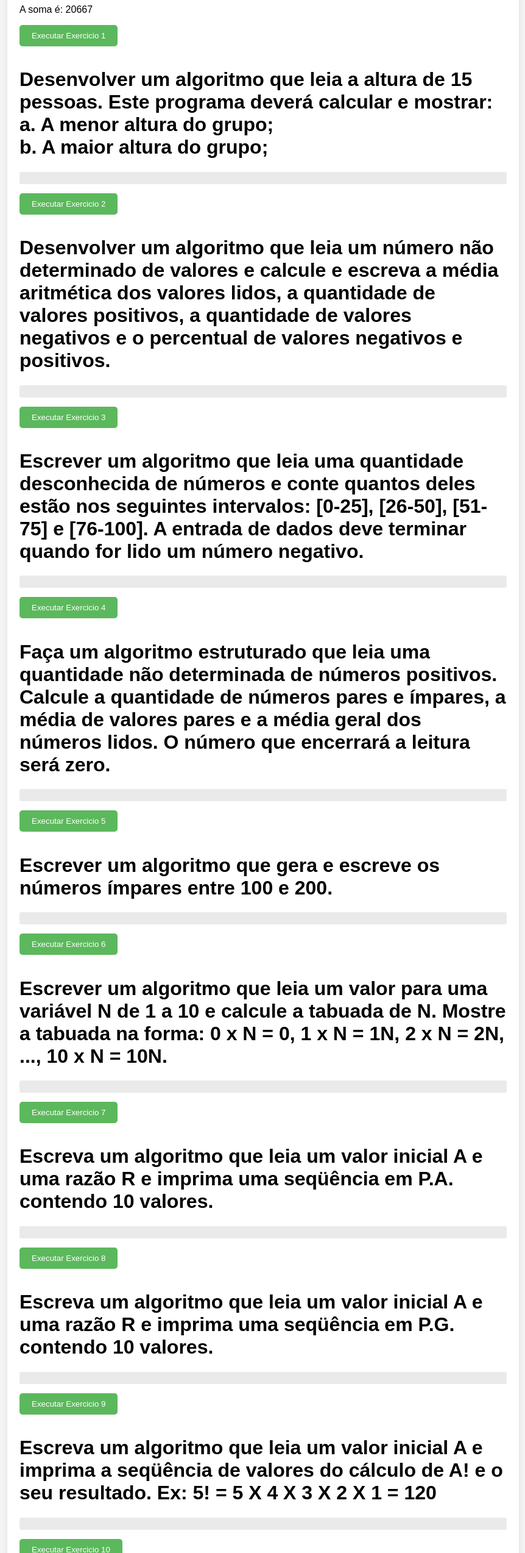
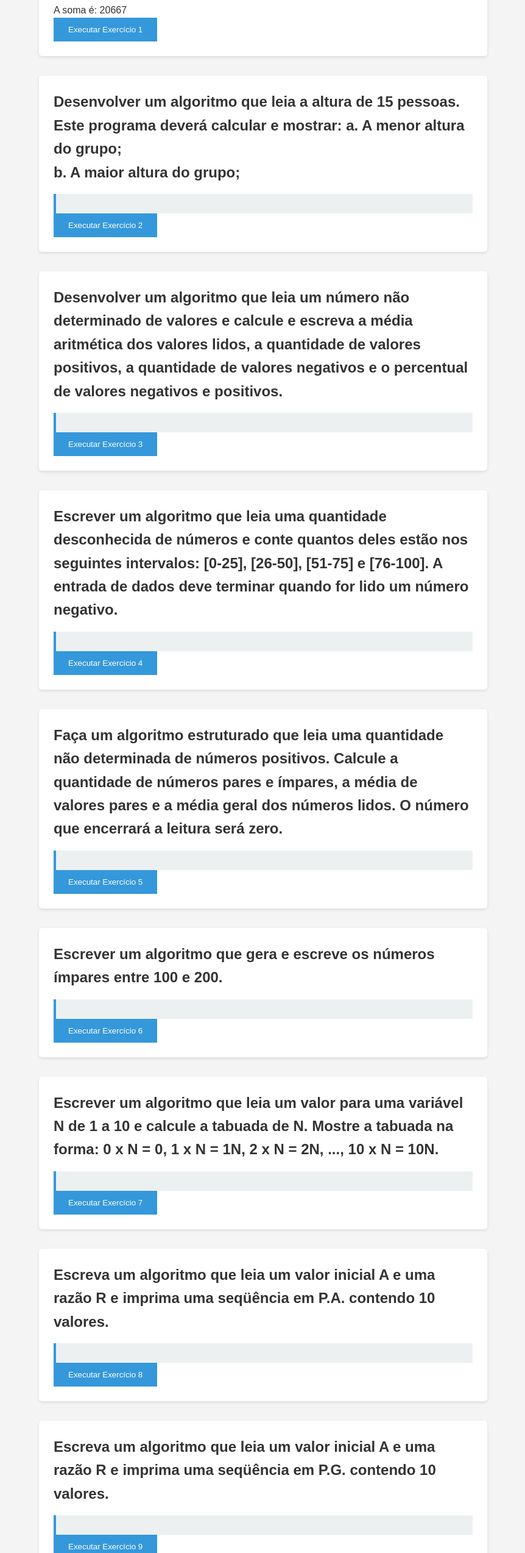
Before and after one commit to AndreLuizTuf/Exercicios, a plain HTML site: page Exercício2/index.html in a window 1280 px wide. Shown: the part 161-2708 px from the top of the page at 61% size, without its empty margins (208-1070 px from the left). Drawn offline with Linux system fonts and the light colour scheme.

Commit message:
corrigindo exercício

```diff
--- a/Exercício2/index.html
+++ b/Exercício2/index.html
@@ -1,71 +1,105 @@
 <!DOCTYPE html>
 <html lang="pt-BR">
   <head>
-  <meta charset="UTF-8">
-  <meta name="viewport" content="width=device-width, initial-scale=1.0">
+    <meta charset="UTF-8" />
+    <meta name="viewport" content="width=device-width, initial-scale=1.0" />
     <title>Exercícios de Algoritmos</title>
-  <link rel="stylesheet" href="styles.css">
+    <link rel="stylesheet" href="styles.css" />
   </head>
   <body>
-
-  <div class="container">
+    <main class="container">
+      <header>
         <h2>Exercícios de Algoritmos - Resultados</h2>
+      </header>
 
       <!-- Resultados serão exibidos aqui -->
+      <section>
         <h1>Soma de Números Ímpares Múltiplos de Três</h1>
         <p id="resultado1"></p>
-    <button onclick="exercício1()">Executar Exercicio 1</button>
-
-    <h1>Desenvolver um algoritmo que leia a altura de 15 pessoas. Este programa deverá calcular e
-        mostrar:
-        a. A menor altura do grupo;<br />
-        b. A maior altura do grupo; <br /> </h1>
+        <button onclick="exercício1()">Executar Exercício 1</button>
+      </section>
+      <section>
+        <h1>
+          Desenvolver um algoritmo que leia a altura de 15 pessoas. Este
+          programa deverá calcular e mostrar: a. A menor altura do grupo;<br />
+          b. A maior altura do grupo; <br />
+        </h1>
         <div id="resultado2" class="output"></div>
-    <button onclick="exercicio2()">Executar Exercicio 2</button>
-
-    <h1>Desenvolver um algoritmo que leia um número não determinado de valores e calcule e escreva a
-      média aritmética dos valores lidos, a quantidade de valores positivos, a quantidade de valores
-      negativos e o percentual de valores negativos e positivos. </h1>
+        <button onclick="exercício2()">Executar Exercício 2</button>
+      </section>
+      <section>
+        <h1>
+          Desenvolver um algoritmo que leia um número não determinado de valores
+          e calcule e escreva a média aritmética dos valores lidos, a quantidade
+          de valores positivos, a quantidade de valores negativos e o percentual
+          de valores negativos e positivos.
+        </h1>
         <div id="resultado3" class="output"></div>
-    <button onclick="exercicio3()">Executar Exercicio 3</button>
-
-    <h1>Escrever um algoritmo que leia uma quantidade desconhecida de números e conte quantos deles
-      estão nos seguintes intervalos: [0-25], [26-50], [51-75] e [76-100]. A entrada de dados deve
-      terminar quando for lido um número negativo. </h1>
+        <button onclick="exercício3()">Executar Exercício 3</button>
+      </section>
+      <section>
+        <h1>
+          Escrever um algoritmo que leia uma quantidade desconhecida de números
+          e conte quantos deles estão nos seguintes intervalos: [0-25], [26-50],
+          [51-75] e [76-100]. A entrada de dados deve terminar quando for lido
+          um número negativo.
+        </h1>
         <div id="resultado4" class="output"></div>
-    <button onclick="exercicio4()">Executar Exercicio 4</button>
-
-    <h1> Faça um algoritmo estruturado que leia uma quantidade não determinada de números positivos.
-      Calcule a quantidade de números pares e ímpares, a média de valores pares e a média geral dos
-      números lidos. O número que encerrará a leitura será zero. </h1>
+        <button onclick="exercício4()">Executar Exercício 4</button>
+      </section>
+      <section>
+        <h1>
+          Faça um algoritmo estruturado que leia uma quantidade não determinada
+          de números positivos. Calcule a quantidade de números pares e ímpares,
+          a média de valores pares e a média geral dos números lidos. O número
+          que encerrará a leitura será zero.
+        </h1>
         <div id="resultado5" class="output"></div>
-    <button onclick="exercicio5()">Executar Exercicio 5</button>
-
-    <h1>Escrever um algoritmo que gera e escreve os números ímpares entre 100 e 200. </h1>
+        <button onclick="exercício5()">Executar Exercício 5</button>
+      </section>
+      <section>
+        <h1>
+          Escrever um algoritmo que gera e escreve os números ímpares entre 100
+          e 200.
+        </h1>
         <div id="resultado6" class="output"></div>
-    <button onclick="exercicio6()">Executar Exercicio 6</button>
-
-    <h1>Escrever um algoritmo que leia um valor para uma variável N de 1 a 10 e calcule a tabuada de
-      N. Mostre a tabuada na forma: 0 x N = 0, 1 x N = 1N, 2 x N = 2N, ..., 10 x N = 10N.</h1>
+        <button onclick="exercício6()">Executar Exercício 6</button>
+      </section>
+      <section>
+        <h1>
+          Escrever um algoritmo que leia um valor para uma variável N de 1 a 10
+          e calcule a tabuada de N. Mostre a tabuada na forma: 0 x N = 0, 1 x N
+          = 1N, 2 x N = 2N, ..., 10 x N = 10N.
+        </h1>
         <div id="resultado7" class="output"></div>
-    <button onclick="exercicio7()">Executar Exercicio 7</button>
-
-    <h1> Escreva um algoritmo que leia um valor inicial A e uma razão R e imprima uma seqüência em
-      P.A. contendo 10 valores. </h1>
+        <button onclick="exercício7()">Executar Exercício 7</button>
+      </section>
+      <section>
+        <h1>
+          Escreva um algoritmo que leia um valor inicial A e uma razão R e
+          imprima uma seqüência em P.A. contendo 10 valores.
+        </h1>
         <div id="resultado8" class="output"></div>
-    <button onclick="exercicio8()">Executar Exercicio 8</button>
-
-    <h1>Escreva um algoritmo que leia um valor inicial A e uma razão R e imprima uma seqüência em
-      P.G. contendo 10 valores.
+        <button onclick="exercício8()">Executar Exercício 8</button>
+      </section>
+      <section>
+        <h1>
+          Escreva um algoritmo que leia um valor inicial A e uma razão R e
+          imprima uma seqüência em P.G. contendo 10 valores.
         </h1>
         <div id="resultado9" class="output"></div>
-    <button onclick="exercicio9()">Executar Exercicio 9</button>
-
-    <h1>Escreva um algoritmo que leia um valor inicial A e imprima a seqüência de valores do cálculo de
-      A! e o seu resultado. Ex: 5! = 5 X 4 X 3 X 2 X 1 = 120 </h1>
+        <button onclick="exercício9()">Executar Exercício 9</button>
+      </section>
+      <section>
+        <h1>
+          Escreva um algoritmo que leia um valor inicial A e imprima a seqüência
+          de valores do cálculo de A! e o seu resultado. Ex: 5! = 5 X 4 X 3 X 2
+          X 1 = 120
+        </h1>
         <div id="resultado10" class="output"></div>
-    <button onclick="exercicio10()">Executar Exercicio 10</button>
-  </div>
+        <button onclick="exercício10()">Executar Exercício 10</button>
+      </section>
+    </main>
 
     <script src="script.js"></script>
   </body>
--- a/Exercício2/script.js
+++ b/Exercício2/script.js
@@ -14,7 +14,7 @@ document.getElementById('resultado1').textContent = `A soma é: ${result}`;
 
 
   // Exercicio 2 - Leitura de 15 alturas e cálculo da maior e menor altura
-  function exercicio2() {
+  function exercício2() {
     const alturas = [1.72, 1.85, 1.60, 1.75, 1.90, 1.65, 1.70, 1.80, 1.78, 1.73, 1.82, 1.60, 1.66, 1.79, 1.81];
     let menorAltura = Math.min(...alturas);
     let maiorAltura = Math.max(...alturas);
@@ -22,7 +22,7 @@ document.getElementById('resultado1').textContent = `A soma é: ${result}`;
   }
 
   // Exercicio 3 - Média, quantidade de valores positivos e negativos, e percentuais
-  function exercicio3() {
+  function exercício3() {
     const valores = [5, -3, 9, 0, -7, 6, -2, 8];
     let soma = 0, positivos = 0, negativos = 0;
 
@@ -44,7 +44,7 @@ document.getElementById('resultado1').textContent = `A soma é: ${result}`;
   }
 
   // Exercicio 4 - Contagem de números em intervalos
-  function exercicio4() {
+  function exercício4() {
     const numeros = [12, 37, 64, 82, 19, 53, -1];
     let intervalo1 = 0, intervalo2 = 0, intervalo3 = 0, intervalo4 = 0;
 
@@ -61,7 +61,7 @@ document.getElementById('resultado1').textContent = `A soma é: ${result}`;
   }
 
   // Exercicio 5 - Cálculo da quantidade de pares, ímpares, média dos pares e média geral
-  function exercicio5() {
+  function exercício5() {
     const numeros = [10, 15, 20, 25, 0];
     let pares = 0, impares = 0, somaPares = 0, somaTotal = 0;
 
@@ -84,7 +84,7 @@ document.getElementById('resultado1').textContent = `A soma é: ${result}`;
   }
 
   // Exercicio 6 - Números ímpares entre 100 e 200
-  function exercicio6() {
+  function exercício6() {
     let resultado = '';
     for (let i = 101; i < 200; i += 2) {
       resultado += i + '\n';
@@ -93,7 +93,7 @@ document.getElementById('resultado1').textContent = `A soma é: ${result}`;
   }
 
   // Exercicio 7 - Tabuada de N
-  function exercicio7() {
+  function exercício7() {
     const N = 7;
     let resultado = '';
     for (let i = 0; i <= 10; i++) {
@@ -103,7 +103,7 @@ document.getElementById('resultado1').textContent = `A soma é: ${result}`;
   }
 
   // Exercicio 8 - Sequência em P.A. com 10 valores
-  function exercicio8() {
+  function exercício8() {
     const A = 2;
     const R = 3;
     let resultado = '';
@@ -114,7 +114,7 @@ document.getElementById('resultado1').textContent = `A soma é: ${result}`;
   }
 
   // Exercicio 9 - Sequência em P.G. com 10 valores
-  function exercicio9() {
+  function exercício9() {
     const A = 2;
     const R = 3;
     let resultado = '';
@@ -125,7 +125,7 @@ document.getElementById('resultado1').textContent = `A soma é: ${result}`;
   }
 
   // Exercicio 10 - Cálculo do fatorial e a sequência
-  function exercicio10() {
+  function exercício10() {
     const A = 5;
     let fatorial = 1;
     let sequencia = '';
--- a/Exercício2/styles.css
+++ b/Exercício2/styles.css
@@ -1,36 +1,70 @@
+/* Global Styles */
+* {
+  margin: 0;
+  padding: 0;
+  box-sizing: border-box;
+}
+
 body {
   font-family: Arial, sans-serif;
+  line-height: 1.6;
+  color: #333;
   background-color: #f4f4f4;
-    margin: 0;
-    padding: 20px;
 }
-  .container {
+
+/* Header Styles */
+header {
+  background-color: #3498db;
+  color: white;
+  text-align: center;
+  padding: 1rem;
+}
+
+header h1 {
+  margin-bottom: 0;
+}
+
+/* Main Content Styles */
+main {
   max-width: 800px;
   margin: 0 auto;
+  padding: 2rem;
+}
+
+section {
   background-color: white;
-    padding: 20px;
+  margin-bottom: 2rem;
+  padding: 1.5rem;
   border-radius: 5px;
-    box-shadow: 0 0 10px rgba(0, 0, 0, 0.1);
+  box-shadow: 0 2px 5px rgba(0, 0, 0, 0.1);
 }
-  h2 {
-    color: #333;
+
+section h2 {
+  margin-top: 0;
+  color: #2c3e50;
+  border-bottom: 2px solid #3498db;
+  padding-bottom: 0.5rem;
 }
+
+/* Button Styles */
+button {
+  display: inline-block;
+  background-color: #3498db;
+  color: white;
+  padding: 0.75rem 1.5rem;
+  border: none;
+  cursor: pointer;
+  transition: background-color 0.3s ease;
+}
+
+button:hover {
+  background-color: #2980b9;
+}
+
+/* Output Div Styles */
 .output {
-    background-color: #eaeaea;
-    padding: 10px;
-    margin-bottom: 15px;
-    border-radius: 3px;
-    white-space: pre-wrap;
+  margin-top: 1rem;
+  padding: 1rem;
+  background-color: #ecf0f1;
+  border-left: 4px solid #3498db;
 }
-  button {
-    padding: 10px 20px;
-    margin-bottom: 15px;
-    background-color: #5cb85c;
-    color: white;
-    border: none;
-    border-radius: 5px;
-    cursor: pointer;
-  }
-  button:hover {
-    background-color: #4cae4c;
-  }
```
Lines whose indentation alone changed are shown as unchanged.
